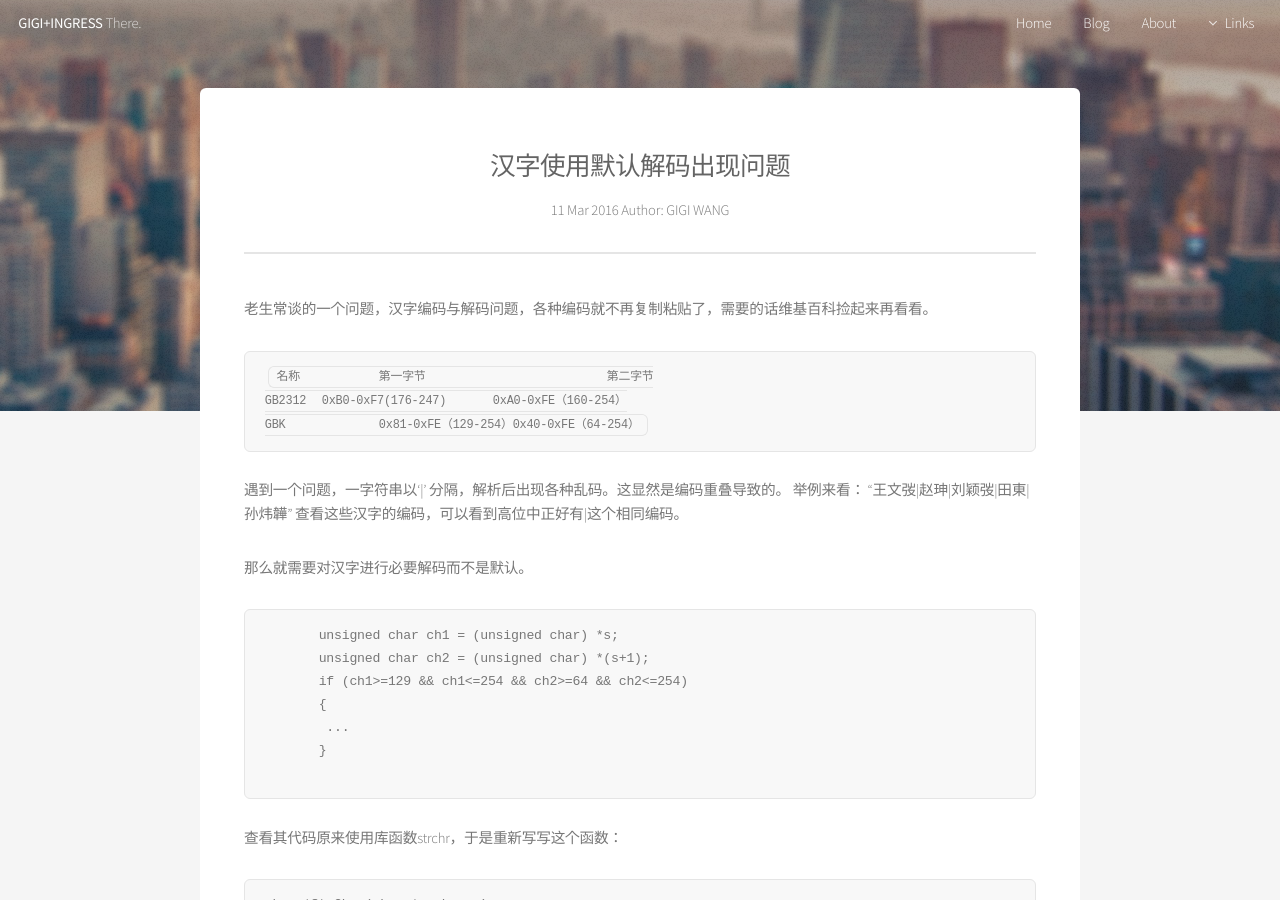
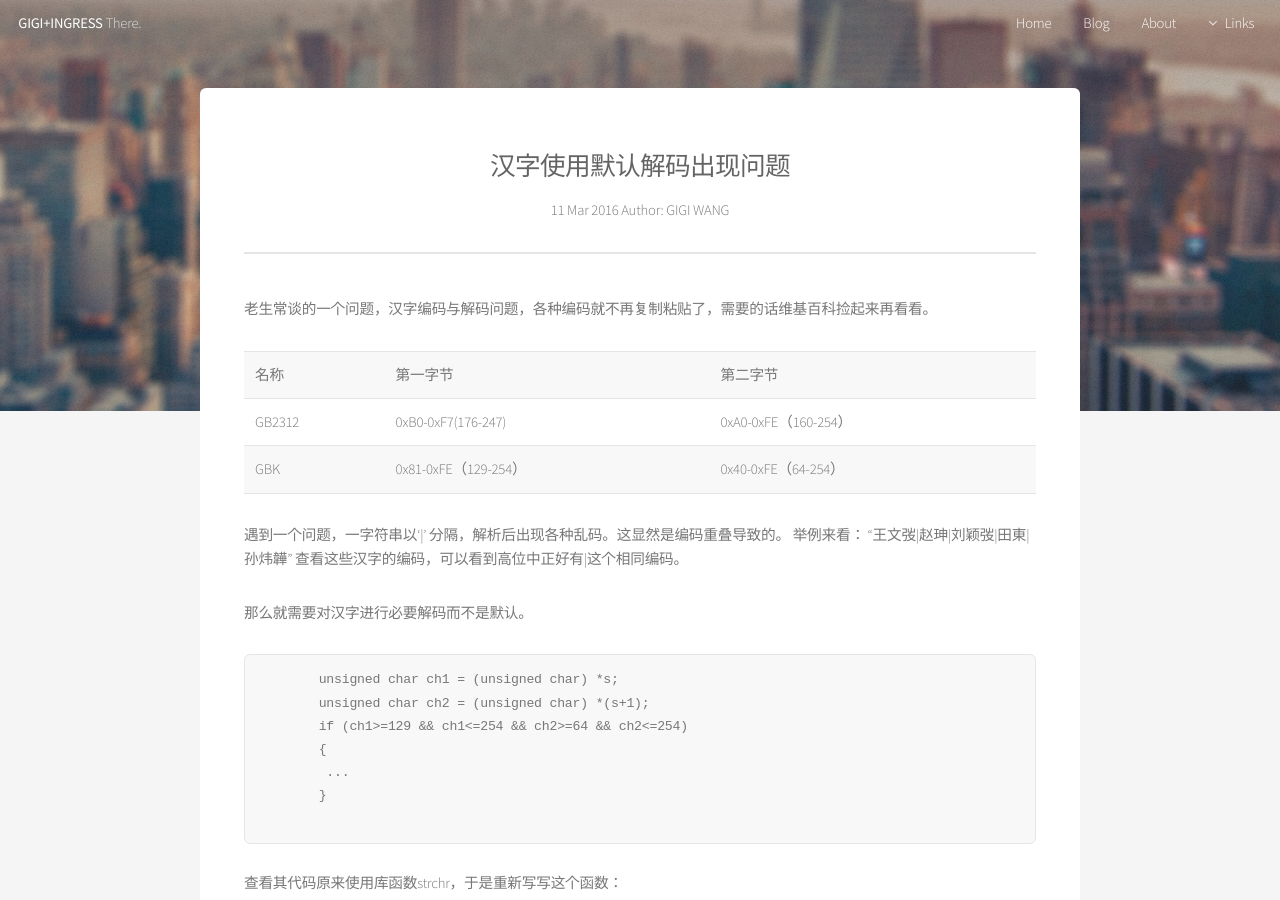
Before and after one commit to iocoo/iocoo.github.io, a Jekyll site: the page built from _posts/2016-03-11-Chinese-character-default-encoding-issue.md, in a window 1280 px wide and 900 px high. Built offline with Jekyll 4.4.1, drawn with Linux system fonts in a browser that asks for light colours; comment, search, counter and statistics services are not loaded.

Commit message:
changed table

```diff
--- a/_posts/2016-03-11-Chinese-character-default-encoding-issue.md
+++ b/_posts/2016-03-11-Chinese-character-default-encoding-issue.md
@@ -8,10 +8,23 @@ tags: coding
 ---
 
 老生常谈的一个问题，汉字编码与解码问题，各种编码就不再复制粘贴了，需要的话维基百科捡起来再看看。
-
-	名称		第一字节				第二字节
-	GB2312	0xB0-0xF7(176-247)	0xA0-0xFE（160-254）
-	GBK		0x81-0xFE（129-254）0x40-0xFE（64-254）
+<table>
+<tr>
+    <td>名称</td>
+        <td>第一字节</td>
+	    <td>第二字节</td>
+	    </tr>
+	    <tr>
+	        <td>GB2312</td>
+		    <td>0xB0-0xF7(176-247)</td>
+		        <td>0xA0-0xFE（160-254）</td>
+			</tr>
+			<tr>
+			<td>GBK</td>
+			<td>0x81-0xFE（129-254）</td>
+			<td>0x40-0xFE（64-254）</td>
+			</tr>
+			</table>
 
 遇到一个问题，一字符串以‘|’ 分隔，解析后出现各种乱码。这显然是编码重叠导致的。
 举例来看：
```
